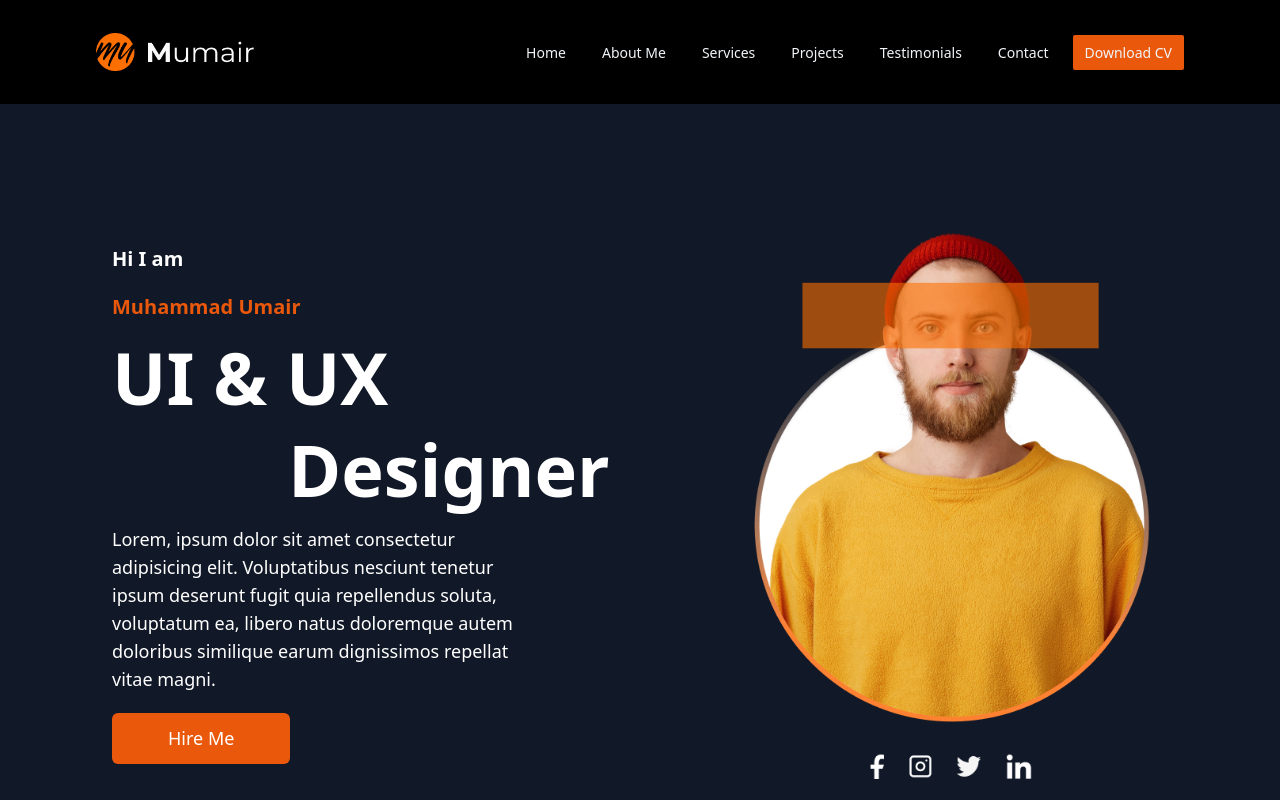
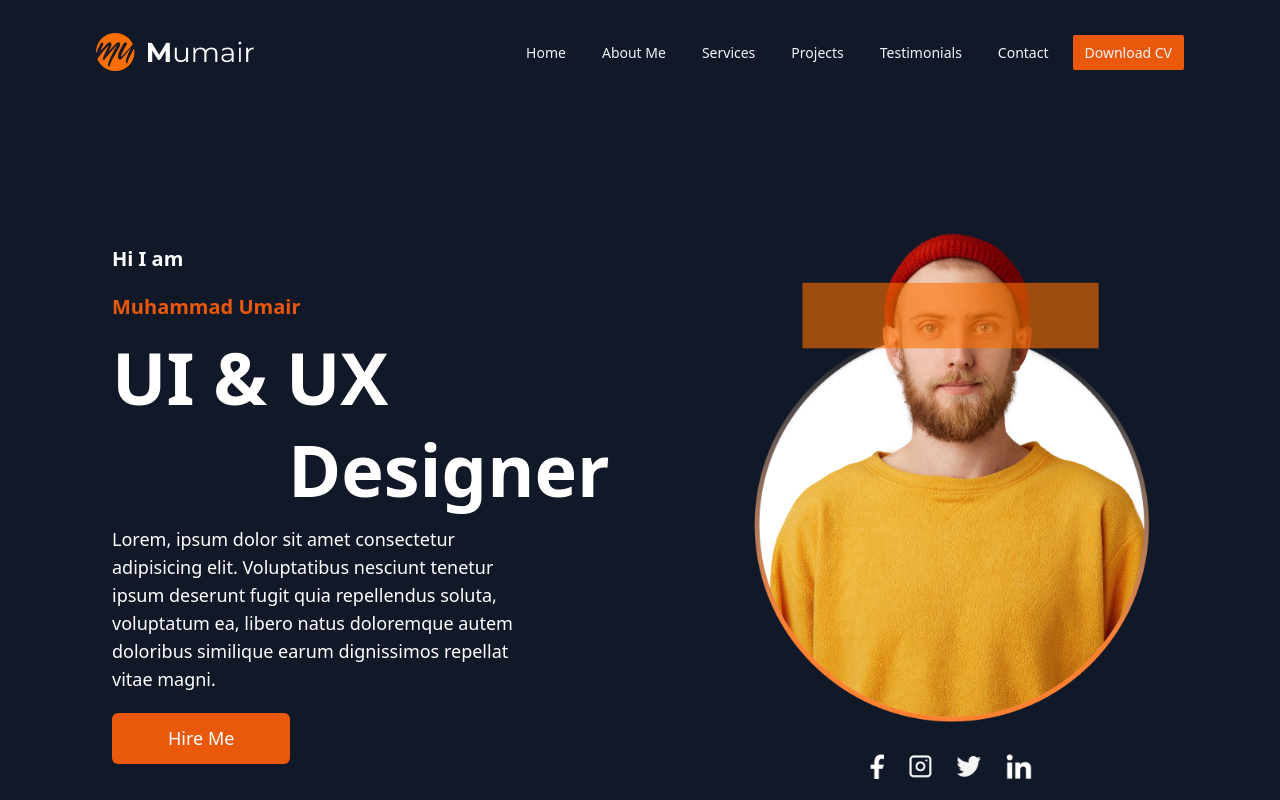
Before and after one commit to Kaminikjha/Mugs, a React (Create React App) app: page / in a window 1280 px wide. Shown: the top 800 px of the page. Built offline with nearby package versions, Linux system fonts and the light colour scheme.

Commit message:
sidebar is done

```diff
--- a/src/components/About.js
+++ b/src/components/About.js
@@ -12,7 +12,7 @@ const About = () => {
    className="flex flex-col lg:flex-row justify-between items-center gap-4 w-full h-auto lg:h-screen">
 
 
-   <div className="relative  flex justify-center items-center w-1/2 px-3 sm:py-20 object-cover">
+   <div className="flex justify-center items-center w-1/2 px-3 sm:py-20 object-cover">
           <img
             className=" object-cover max-h-60 max-w-60 sm:max-h-[550px] sm:max-w-[550px] sm:justify-between"
             src={image7}
--- a/src/components/Header.js
+++ b/src/components/Header.js
@@ -31,7 +31,7 @@ const Header = () => {
           </div>
         </div>
 
-        <div className="relative  flex justify-center items-center w-1/2 px-3 sm:py-20 object-cover">
+        <div className="flex justify-center items-center w-1/2 px-3 sm:py-20 object-cover">
         <img
             className=" object-cover max-h-60 max-w-60 sm:max-h-[550px] sm:max-w-[550px] sm:justify-between"
             src={image8}
--- a/src/components/Navbar.js
+++ b/src/components/Navbar.js
@@ -18,7 +18,7 @@ const Navbar = () => {
 
   return (
     <>
-      <section className="w-full bg-black text-white flex justify-between items-center py-6 lg:px-16">
+      <section className="w-full text-white flex justify-between items-center py-6 lg:px-16">
         <div className="w-full flex justify-between items-center h-14 mx-5 sm:p-3">
           <img
             className="object-cover max-h-32 max-w-32 sm:max-h-40 sm:max-w-40 sm:justify-between"
```
